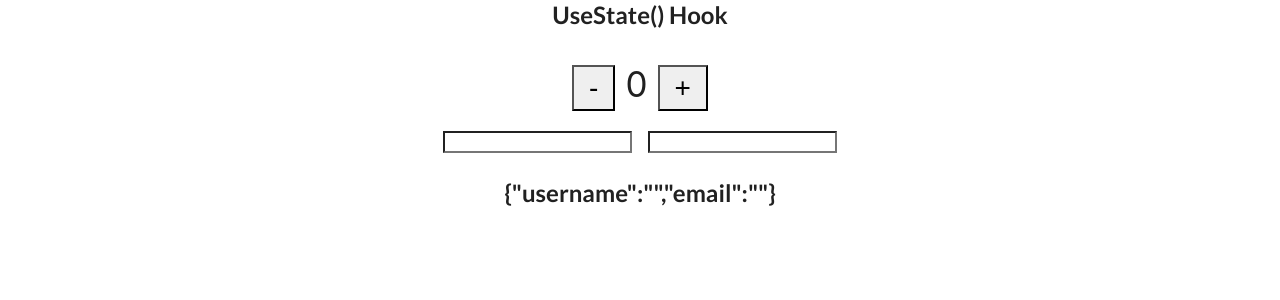
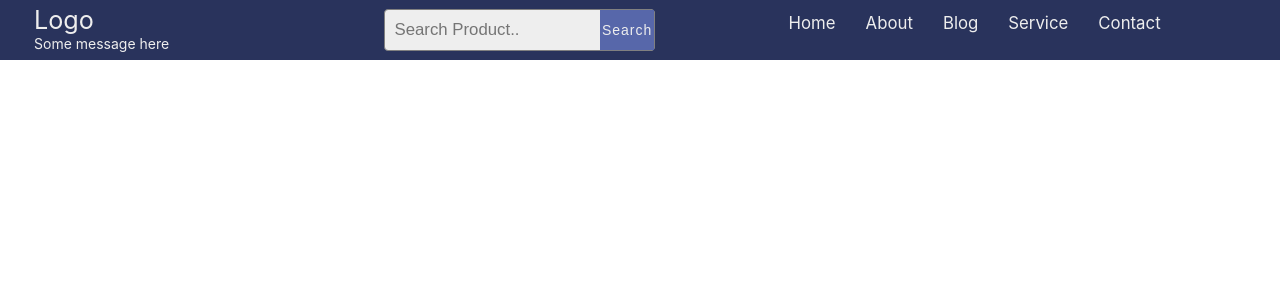
Before and after one commit to gauravgupta799/reactPractice, a React (Create React App) app: page / in a window 1280 px wide. Shown: the top 300 px of the page. Built offline with nearby package versions, Linux system fonts and the light colour scheme.

Commit message:
responsive-navbar

```diff
--- a/package.json
+++ b/package.json
@@ -9,6 +9,7 @@
     "axios": "^1.2.2",
     "react": "^18.2.0",
     "react-dom": "^18.2.0",
+    "react-icons": "^4.7.1",
     "react-scripts": "5.0.1",
     "web-vitals": "^2.1.4"
   },
--- a/src/App.js
+++ b/src/App.js
@@ -1,39 +1,39 @@
-import React, {createContext} from 'react';
-import './App.css';
-import CustomIndex from './CustomHook/Customindex';
-import ClassCounterOne from './UseEffect/ClassCounterOne';
-import FuncCounterOne from './UseEffect/FuncCounterOne';
-import ClassMouse from "./UseEffect/ClassMouse"
+import React, { createContext } from "react";
+import "./App.css";
+import CustomIndex from "./CustomHook/Customindex";
+import ClassCounterOne from "./UseEffect/ClassCounterOne";
+import FuncCounterOne from "./UseEffect/FuncCounterOne";
+import ClassMouse from "./UseEffect/ClassMouse";
 import MouseContainer from "./UseEffect/MouseContainer";
-import IntervalClassCounter from './UseEffect/IntervalClassCounter';
-import IntervalHookCounter from './UseEffect/IntervalHookCounter';
-import UseReducer from './UseReducer/UseReducer';
+import IntervalClassCounter from "./UseEffect/IntervalClassCounter";
+import IntervalHookCounter from "./UseEffect/IntervalHookCounter";
+import UseReducer from "./UseReducer/UseReducer";
 // import UseReducerObj from './UseReducer/UseReducerObj';
 // import ClickCounter from './HOC/ClickCounter';
 // import HoverCounter from './HOC/HoverCounter';
-import Portal from './PortalDemo/Portal';
+import Portal from "./PortalDemo/Portal";
 // import FRParentInput from './ForwardRef/FRParentInput';
 // import ParentCom from './PureComp/ParentCom';
 // import ChildA from "./Components/ChildA";
 // import UseCallback from './UseCallback/UseCallback';
-import ParentUCB from './UseCallback/ParentUCB';
+import ParentUCB from "./UseCallback/ParentUCB";
 import UseMemo from "./UseMemoHook/UseMemo";
-import CounterMemo from './UseMemoHook/CounterMemo';
+import CounterMemo from "./UseMemoHook/CounterMemo";
 import UseRef from "./UseRefHook/UseRef";
-import ClassTimer from './UseRefHook/ClassTimer';
-import HookTimer from './UseRefHook/HookTimer';
-import Index from './Pages/Index';
-import Pagination from './Components/Pagination/Pagination';
-import ImageList from './Components/ImageList/ImageList';
-import Search from './Components/SearchFunc/Search';
-import Radios from './Components/RadiosFun/Radios';
-import PortalFunCom from './PortalDemo/PortalFunCom';
-import ToolMain from './PortalDemo/Tooltip/TooltipMain';
-// import UseEffect from './UseEffect/UseEffect';
+import ClassTimer from "./UseRefHook/ClassTimer";
+import HookTimer from "./UseRefHook/HookTimer";
+import Index from "./Pages/Index";
+import Pagination from "./Components/Pagination/Pagination";
+import ImageList from "./Components/ImageList/ImageList";
+import Search from "./Components/SearchFunc/Search";
+import Radios from "./Components/RadiosFun/Radios";
+import PortalFunCom from "./PortalDemo/PortalFunCom";
+import ToolMain from "./PortalDemo/Tooltip/TooltipMain";
+import UseEffect from './UseEffect/UseEffect';
 // import ControlledComponent from './CtrlUnctrlCom/ControlledComponent';
 // import UncotrolledComponent from './CtrlUnctrlCom/UncotrolledComponent';
 import UseState from "./UseStateHook/UseState.js";
-
+import Navbar from "./Components/ResponsiveNav/Navbar";
 
 const context1 = createContext();
 const context2 = createContext();
@@ -43,11 +43,9 @@ function App() {
 	const name = "Gaurav Gupta";
 	const gender = "Male";
 	return (
-    <div className="App">
+		<div>
 			<context1.Provider value={name}>
-        <context2.Provider value={gender}>
-          {/* <ChildA/> */}
-        </context2.Provider>
+				<context2.Provider value={gender}>{/* <ChildA/> */}</context2.Provider>
 			</context1.Provider>
 			{/* <UseMemo/> */}
 			{/* <UseCallback /> */}
@@ -80,10 +78,9 @@ function App() {
 			{/* <Radios/> */}
 			{/* <PortalFunCom/> */}
 			{/* <ToolMain/> */}
-      <UseState/>
+			{/* <UseState /> */}
+			<Navbar/>
 		</div>
 	);
 }
-
 export default App;
-export {context1,context2}
--- /dev/null
+++ b/src/Components/ResponsiveNav/Navbar.js
@@ -0,0 +1,47 @@
+import React,{useRef} from 'react';
+import "./navStyle.css";
+import {FaBars,FaTimes } from "react-icons/fa";
+
+const Navbar = () => {
+    const navRef = useRef();
+
+    const showNavbar=()=>{
+        navRef.current.classList.toggle("responsive-nav");
+        console.log(navRef)
+    }
+  return (
+    <header>
+      <div className="left">
+        <span>Logo</span>
+        <span>Some message here</span>
+      </div>
+     <nav ref= {navRef}>
+        <div className="center">
+            <div className="centerInnerWrapper">
+                <input type="text" placeholder="Search Product.." />
+                <button>Search</button>
+            </div>
+        </div>
+        <ul>
+            <li><a href="home">Home</a></li>
+            <li><a href="about">About</a></li>
+            <li><a href="blog">Blog</a></li>
+            <li><a href="service">Service</a></li>
+            <li><a href="contact">Contact</a></li>
+        </ul>
+        <button className='nav-btn nav-close-btn'
+         onClick={showNavbar}
+        >
+            <FaTimes/>
+        </button>
+     </nav>
+     <button
+     className="nav-btn"
+     onClick={showNavbar}>
+        <FaBars/>
+     </button>
+    </header>
+  )
+}
+
+export default Navbar
--- /dev/null
+++ b/src/Components/ResponsiveNav/navStyle.css
@@ -0,0 +1,174 @@
+*{
+    margin: 0;
+    padding: 0;
+    box-sizing: border-box;
+}
+
+:root{
+    --mainColor:#29335c;
+    --mainColorLight:#5767aa;
+    --secondaryColor:#DB2839;
+    --textColor:#eee;
+}
+
+header{
+    height: 60px;
+    width: 100%;
+    display: flex;
+    align-items: center;
+    justify-content: space-between;
+    padding:0 1rem;
+    background-color:var(--mainColor);
+    color:var(--textColor);
+}
+.left{
+    display: flex;
+    flex-direction: column;
+    gap:4px;
+    height: 60px;
+    width: 20%;
+    padding: 10px 0px;
+    margin-left: 20px;
+}
+.left>span:nth-of-type(1){
+    font-size:1.8rem;
+}
+.center{
+    height: 60px;
+    display: flex;
+    align-items: center;
+    justify-content:center;
+    width: 100%;
+}
+.centerInnerWrapper{
+    display: flex;
+    align-items: center;
+    justify-content:center;
+    border:1px solid gray;
+    width: 60%;
+    border-radius: 4px;
+    background:var( --textColor);
+}
+.centerInnerWrapper input{
+    height: 40px;
+    width: 80%;
+    border:none;
+    outline:none;
+    padding:0px 10px;
+    font-size:1.2rem;
+    background:transparent;
+}
+.centerInnerWrapper button{
+    height: 40px;
+    width: 20%;
+    border:none;
+    outline:none;
+    font-size:1rem;
+    letter-spacing: 1px;
+    text-align: center;
+    background-color: #5767aa;
+    color:var(--textColor);
+}
+nav{
+    display: flex;
+    align-items: center;
+    justify-content: space-between;
+    padding: 0 20px;
+    height: 60px;
+    width: 80%;
+}
+
+nav ul{
+    display: flex;
+    align-items: center;
+    justify-content: center;
+}
+nav ul li{
+    list-style-type:none;
+    font-size:1.2rem;
+    display: grid;
+    gap:1rem;
+    margin: 0 10px;
+    padding: 2px 5px;
+}
+nav ul li a{
+    color:var(--textColor);
+}
+nav ul li a:hover{
+    color:var(--secondaryColor);
+}
+
+.nav-btn{
+    padding: 5px;
+    outline:none;
+    font-size:1.8rem;
+    background: transparent;
+    color:var(--textColor);
+    border:none;
+    visibility: hidden;
+    opacity: o;
+}
+
+@media only screen and (max-width: 768px){
+    header{
+        height: 80%;
+    }
+    header .nav-btn{
+        visibility: visible;
+        opacity: 1;
+    }
+
+    header  nav{
+        position:fixed;
+        top: 0;
+        left: 0;
+        width: 100%;
+        height: 60%;
+        display: flex;
+        align-items: center;
+        justify-content:center;
+        flex-direction:column;
+        background-color:var(--mainColor);
+        transition:0.7s;
+        transform:translateY(-100vh);
+}
+    header nav ul{
+        flex-direction: column;
+        gap:1rem;
+    }
+    header .responsive-nav{
+        transform: none;
+    }
+    .nav-close-btn{
+        position:absolute;
+        top: 0.5rem;
+        right: 1rem;
+    }
+}
+
+@media only screen and (max-width: 498px){
+    .center{
+        height: 60px;
+    }
+    .centerInnerWrapper{
+        width: 100%;
+    }
+    .centerInnerWrapper input{
+        width: 75%;
+        font-size:1.1rem;
+    }
+    .centerInnerWrapper button{
+        height: 40px;
+        width: 25%;
+        font-size:1.1rem;
+    }
+    .left{
+        justify-content: flex-start;
+        width: 50%;
+        padding: 10px 0px;
+        margin-left: 0px;
+    }
+    .left>span:nth-of-type(1){
+        font-size:1.8rem;
+    }
+}
--- a/src/UseEffect/IntervalHookCounter.js
+++ b/src/UseEffect/IntervalHookCounter.js
@@ -1,29 +1,56 @@
-import React,{useState, useEffect} from 'react'
+// import React, { useState, useEffect } from "react";
 
-const IntervalHookCounter = () => {
-    const [count, setCount] = useState(0);
-     useEffect(() => {
-      console.log("second useEffect")
-     },[])
+// const IntervalHookCounter = () => {
+// 	const [count, setCount] = useState(0);
 
-    useEffect(()=>{
-        const doSomething = () => {
-            console.log("dosomething")
-        }
-        doSomething();
-        let intervalId = setInterval(()=>{
-           setCount(prevCount=> prevCount + 1 )
-        },1000)
-        return ()=>{
-            clearInterval(intervalId)
-        }
-    },[])
+// 	useEffect(() => {
+// 		console.log("second useEffect");
+// 	}, []);
 
-  return (
-    <div>
-        <h1>{count}</h1>
-    </div>
-  )
+// 	useEffect(() => {
+// 		const doSomething = () => {
+// 			console.log("dosomething");
+// 		};
+// 		doSomething();
+// 		let intervalId = setInterval(() => {
+// 			setCount((prevCount) => prevCount + 1);
+// 		}, 1000);
+// 		return () => {
+// 			clearInterval(intervalId);
+// 		};
+// 	}, []);
+
+// 	return (
+// 		<div>
+// 			<h1>{count}</h1>
+// 		</div>
+// 	);
+// };
+
+// export default IntervalHookCounter;
+
+import React, { useState, useEffect } from "react";
+
+function App() {
+	const [users, setUsers] = useState([]);
+
+	useEffect(() => {
+		function fetchUsers() {
+			fetch("https://jsonplaceholder.tyicode.com/users")
+				.then((response) => response.json())
+				.then((data) => setUsers(data));
+		}
+		fetchUsers();
+	}, []);
+
+	return (
+		<div>
+			<ul>
+				{users.map((user) => (
+					<li key={user.id}>{user.username}</li>
+				))}
+			</ul>
+		</div>
+	);
 }
-
-export default IntervalHookCounter
+export default App;
```
Also changed, not shown: 1 other file (tests, documents, lock files or other folders). Lines whose indentation alone changed are shown as unchanged.
